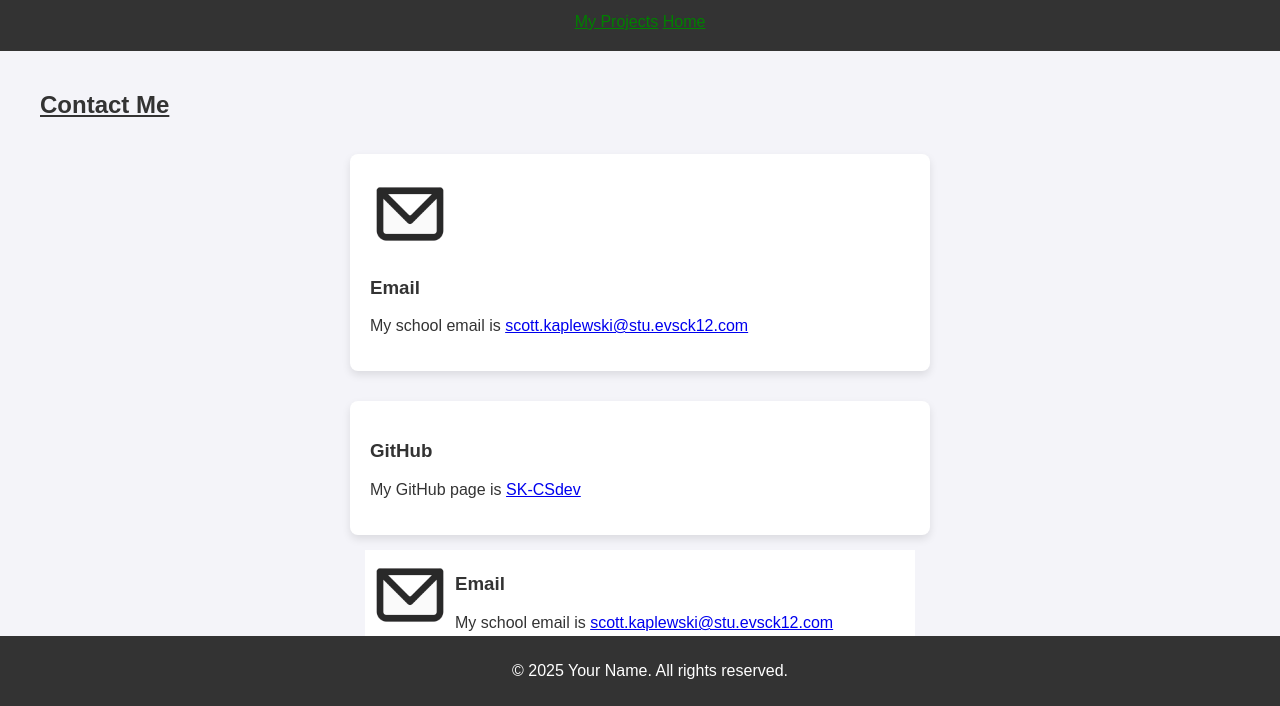
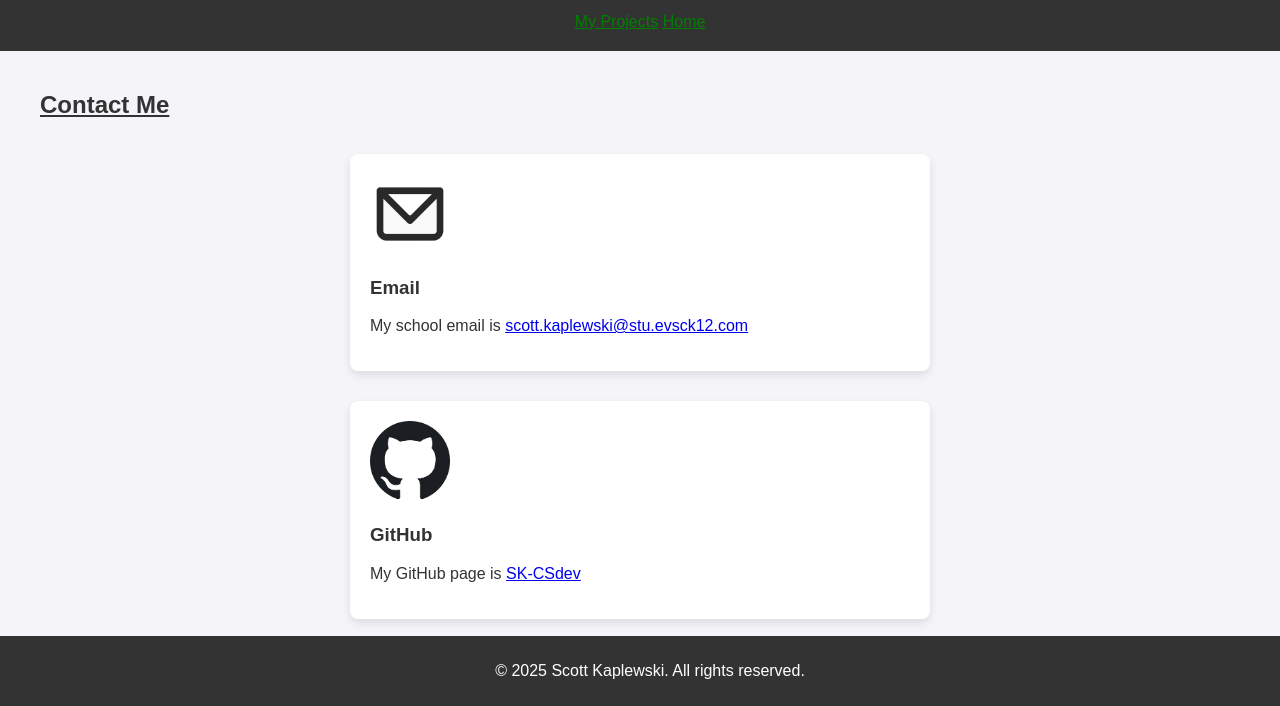
Before and after one commit to SK-CSdev/ScottPortfolio, a plain HTML site: page Contact.html in a window 1280 px wide. Shown: the part 94-800 px from the top of the page. Drawn offline with Linux system fonts and the light colour scheme.

Commit message:
Add files via upload

```diff
--- a/Contact.html
+++ b/Contact.html
@@ -26,18 +26,15 @@
             <p>My school email is <a href="mailto:scott.kaplewski@stu.evsck12.com">scott.kaplewski@stu.evsck12.com</a></p>
         </div>
         <div class="contact">
+            <img src="icons/contactIcons/Untitled.png" width="80" height="80">
             <h3>GitHub</h3>
-            <p>My GitHub page is <a href="https://github.com/SK-CSdev">SK-CSdev</a></p>
+            <p> My GitHub page is <a href="https://github.com/SK-CSdev">SK-CSdev</a></p>
         </div>
     </div>
-    <div class="gridContainer">
-        <div class="image"><img src="icons/contactIcons/8443237-removebg-preview.png" width="80" height="80"></div>
-        <div class="content"><h3>Email</h3><p>My school email is <a href="mailto:scott.kaplewski@stu.evsck12.com">scott.kaplewski@stu.evsck12.com</p></div>
-      </div>
 </section>
 
 <footer>
-    <p>© 2025 Your Name. All rights reserved.</p>
+    <p>© 2025 Scott Kaplewski. All rights reserved.</p>
 </footer>
 
 </body>
--- a/style.css
+++ b/style.css
@@ -47,21 +47,3 @@ footer {
     width: 100%;
     bottom: 0;
 }
-.gridContainer {
-    display: grid;
-  grid-template-areas:
-    "image content";
-  grid-template-columns: auto 3fr;
-  gap: 5px;
-  background-color: white;
-  padding: 5px;
-  max-width: 1200px;
-  width: 45%;
-  margin: 0 auto;
-}
-.gridContainer > div.content {
-    grid-area: content;
-  }
-.gridContainer > div.image {
-    grid-area: image;
-}
```
Also changed, not shown: Portfolio.html (+1 -1 lines), Projects.html (+1 -1 lines).
